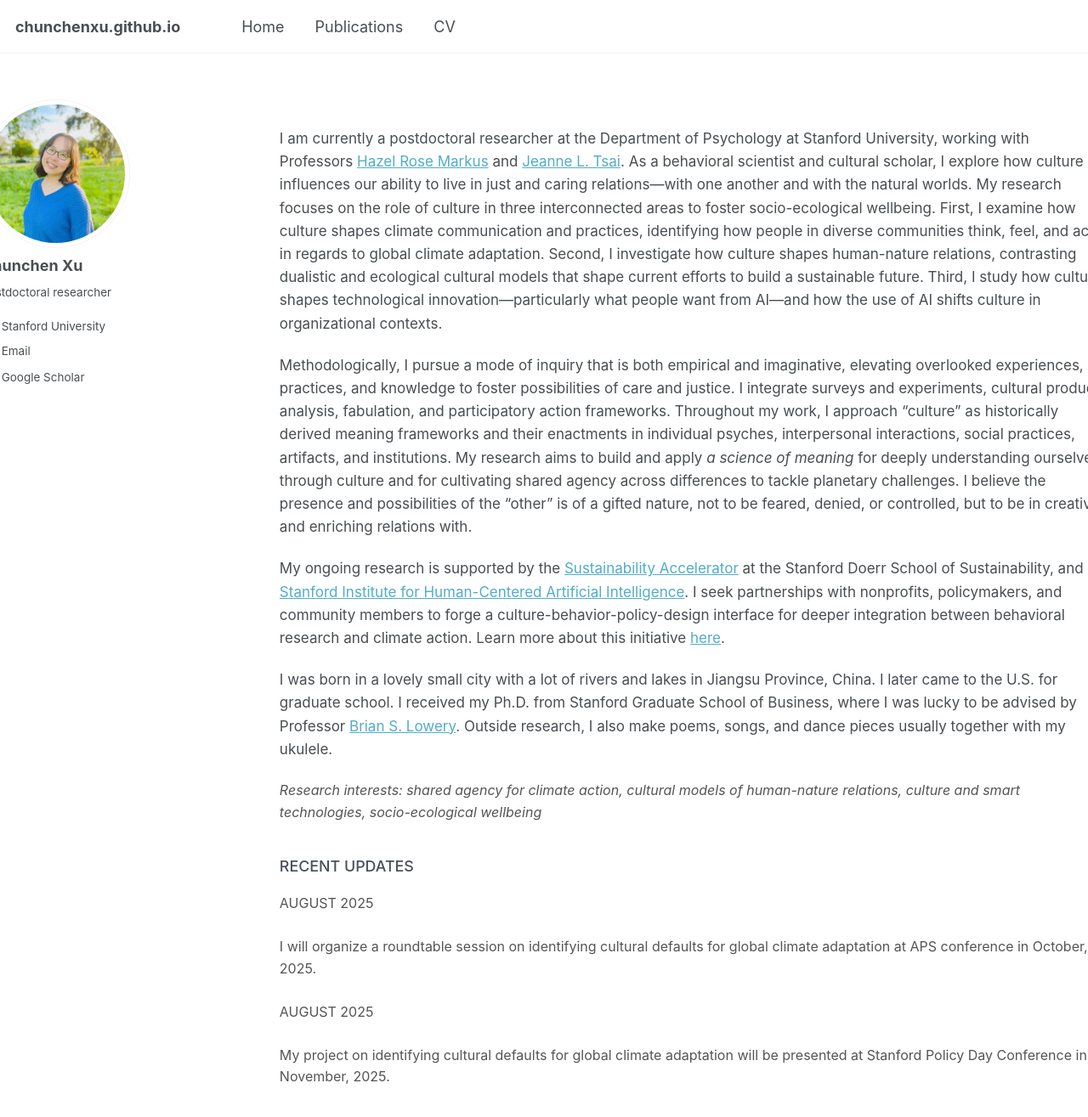
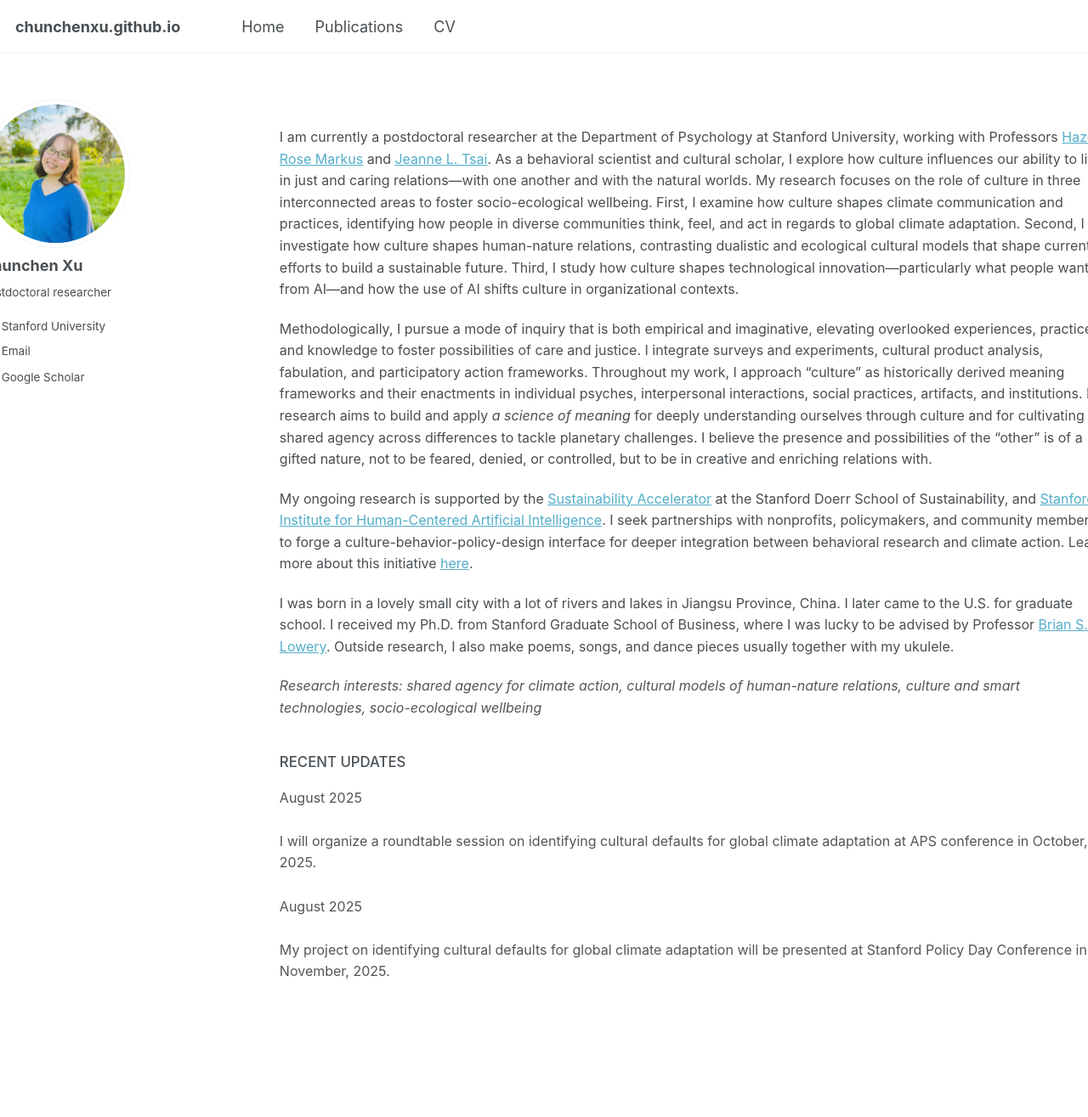
Before and after one commit to chunchenxu/chunchenxu.github.io, a Jekyll site: the page built from _pages/about.html, in a window 1280 px wide and 1400 px high. Shown: the top 1315 px of the window at 85% size. Built offline with Jekyll 4.4.1, drawn with Linux system fonts in a browser that asks for light colours; some web fonts are replaced; a script that is not in the unit is left out.

Commit message:
Update about.html

```diff
--- a/_pages/about.html
+++ b/_pages/about.html
@@ -26,9 +26,9 @@ I was born in a lovely small city with a lot of rivers and lakes in Jiangsu Prov
 <h2>RECENT UPDATES</h2>
 
 <div class="smaller-note">
-AUGUST 2025 <br><br>
+August 2025 <br><br>
 I will organize a roundtable session on identifying cultural defaults for global climate adaptation at APS conference in October, 2025.<br><br>
-AUGUST 2025 <br><br>
+August 2025 <br><br>
 My project on identifying cultural defaults for global climate adaptation will be presented at Stanford Policy Day Conference in November, 2025. <br><br>
 
 </div>
@@ -43,7 +43,7 @@ My project on identifying cultural defaults for global climate adaptation will b
     margin-left: -60px;        /* Fine-tuned left shift */
     margin-right: -180px;      /* Extend into right margin */
     padding: 20px;        /* Horizontal padding for readability */
-    font-size: 17px;
+    font-size: 16px;
     font-family: -apple-system, BlinkMacSystemFont, "Segoe UI", Roboto, sans-serif;
     line-height: 1.6;
     text-align: left;
@@ -54,7 +54,7 @@ My project on identifying cultural defaults for global climate adaptation will b
     background-color: #f8f9fa;
     padding: 15px;
     margin: 15px 0;
-    font-size: 17px;
+    font-size: 16px;
     text-align: left;
 }
 
```
